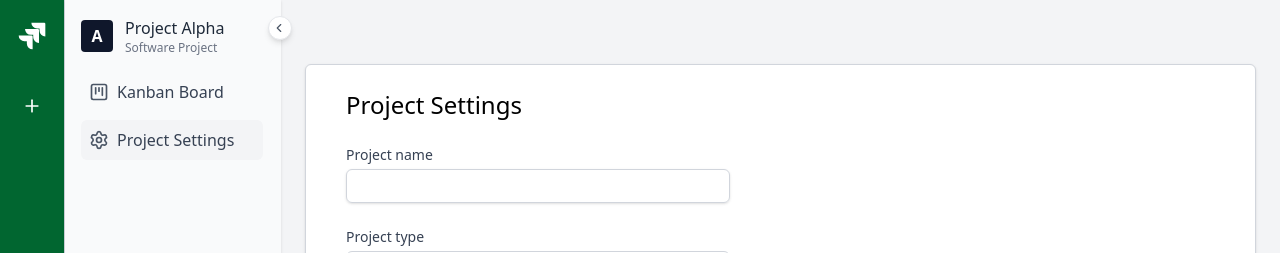
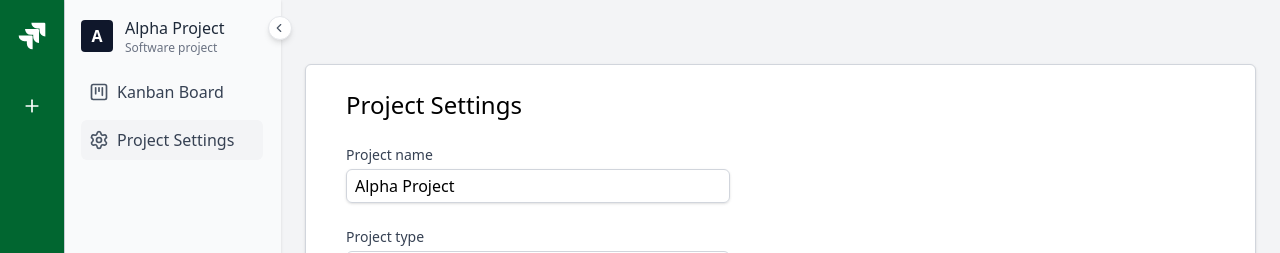
Before and after one commit to nizar48/project-mangement, a Vue app: page /settings in a window 1280 px wide. Shown: the top 253 px of the page. Built offline with nearby package versions, Linux system fonts and the light colour scheme.

Commit message:
added updating project name and type functionality

```diff
--- a/src/components/KanbanContainer.vue
+++ b/src/components/KanbanContainer.vue
@@ -2,6 +2,7 @@
 import { ref } from 'vue'
 import { ChevronLeft, ChevronRight, KanbanSquare, Plus, Settings } from 'lucide-vue-next'
 import AddIssueModal from './AddIssueModal.vue'
+import { useSettingsStore } from '../stores/settingsStore.ts'
 
 const isExpanded = ref(true)
 const isHovered = ref(false)
@@ -9,7 +10,7 @@ const showModal = ref(false)
 
 
 // const issueStore = useIssueStore()
-
+const settingsStore = useSettingsStore()
 const toggleModal = () => {
   showModal.value = !showModal.value
 }
@@ -53,10 +54,12 @@ const toggleModal = () => {
       <div class="flex h-full flex-col">
         <div class="relative flex items-center px-4 pt-4">
           <div class="flex items-center gap-3">
-            <div class="flex h-8 w-8 items-center justify-center rounded bg-slate-900 font-bold text-white">A</div>
+            <div class="flex h-8 w-8 items-center justify-center rounded bg-slate-900 font-bold text-white">
+              {{ settingsStore.projectName.charAt(0).toUpperCase() }}
+            </div>
             <div>
-              <h3 class="font-medium text-gray-800">Project Alpha</h3>
-              <p class="text-xs text-gray-500">Software Project</p>
+              <h3 class="font-medium text-gray-800">{{ settingsStore.projectName }}</h3>
+              <p class="text-xs text-gray-500">{{ settingsStore.projectType }}</p>
             </div>
           </div>
 
--- a/src/components/ProjectSettings.vue
+++ b/src/components/ProjectSettings.vue
@@ -1,30 +1,41 @@
 <script setup lang="ts">
+import { useSettingsStore } from '../stores/settingsStore'
+import { ref } from 'vue'
 
+const settingsStore = useSettingsStore()
+
+const localProjectName = ref(settingsStore.projectName)
+const localProjectType = ref(settingsStore.projectType)
+
+function submitSettings() {
+  settingsStore.updateProject(localProjectName.value, localProjectType.value)
+}
 </script>
 
 <template>
   <div class="flex flex-1 justify-center mt-16">
-
     <div class="bg-white border border-gray-300 w-full mx-6 h-[40%] shadow rounded-md pt-6 pb-20 px-10">
       <h1 class="text-2xl mb-6">Project Settings</h1>
+
       <div class="flex flex-col space-y-2">
         <label for="projectName" class="mb-1 block text-sm font-medium text-gray-700">Project name</label>
         <input id="projectName" type="text"
+               v-model="localProjectName"
                class="w-96 border border-gray-300 shadow px-2 py-1 rounded-md focus:outline-none focus:border-green-500" />
       </div>
 
       <div class="mt-6 mb-8 w-96">
         <label class="mb-1 block text-sm font-medium text-gray-700">Project type</label>
-        <select
-
-          class="w-full rounded-md border border-gray-300 p-2 text-sm focus:border-green-500 focus:outline-none"
-        >
+        <select v-model="localProjectType"
+                class="w-full rounded-md border border-gray-300 p-2 text-sm focus:border-green-500 focus:outline-none">
           <option>Software project</option>
           <option>Design project</option>
           <option>Research project</option>
         </select>
       </div>
+
       <button
+        @click="submitSettings"
         type="submit"
         class="cursor-pointer rounded-md bg-green-900 px-4 py-2 text-sm font-medium text-white hover:bg-green-800"
       >
@@ -32,9 +43,4 @@
       </button>
     </div>
   </div>
-
 </template>
-
-<style scoped>
-
-</style>
--- /dev/null
+++ b/src/stores/settingsStore.ts
@@ -0,0 +1,19 @@
+// stores/settingsStore.ts
+import { defineStore } from 'pinia'
+import { ref } from 'vue'
+
+export const useSettingsStore = defineStore('settings', () => {
+  const projectName = ref('Alpha Project')
+  const projectType = ref('Software project')
+
+  function updateProject(name: string, type: string) {
+    projectName.value = name
+    projectType.value = type
+  }
+
+  return {
+    projectName,
+    projectType,
+    updateProject
+  }
+})
```
